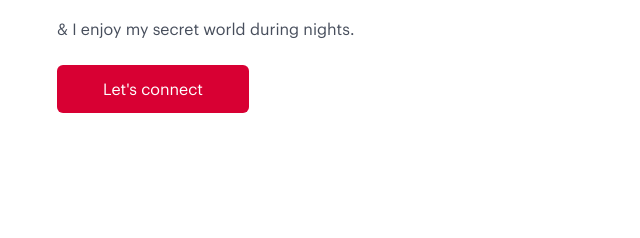
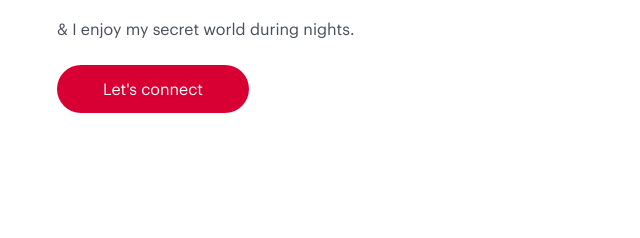
Before and after one commit to Soufianeelc/personal-website-v1, a website: page index.html in a window 1280 px wide. Shown: the part 343-581 px from the top of the page, 191-831 px from the left. Drawn offline with Linux system fonts and the light colour scheme; files whose address does not match are found by name.

```diff
--- a/input.css
+++ b/input.css
@@ -38,7 +38,7 @@
     @apply font-graphikRegular text-darkBlue;
 }
 .btn{
-    @apply flex p-3 w-48 bg-darkRed font-graphikRegular rounded-md justify-center text-white hover:text-white;
+    @apply flex p-3 w-48 bg-darkRed font-graphikRegular rounded-3xl justify-center text-white hover:text-white;
 }
 .description-paragraph{
     @apply font-graphikRegular text-white text-sm md:w-80 self-start m-0;
```
Also changed, not shown: styles/style.css.
